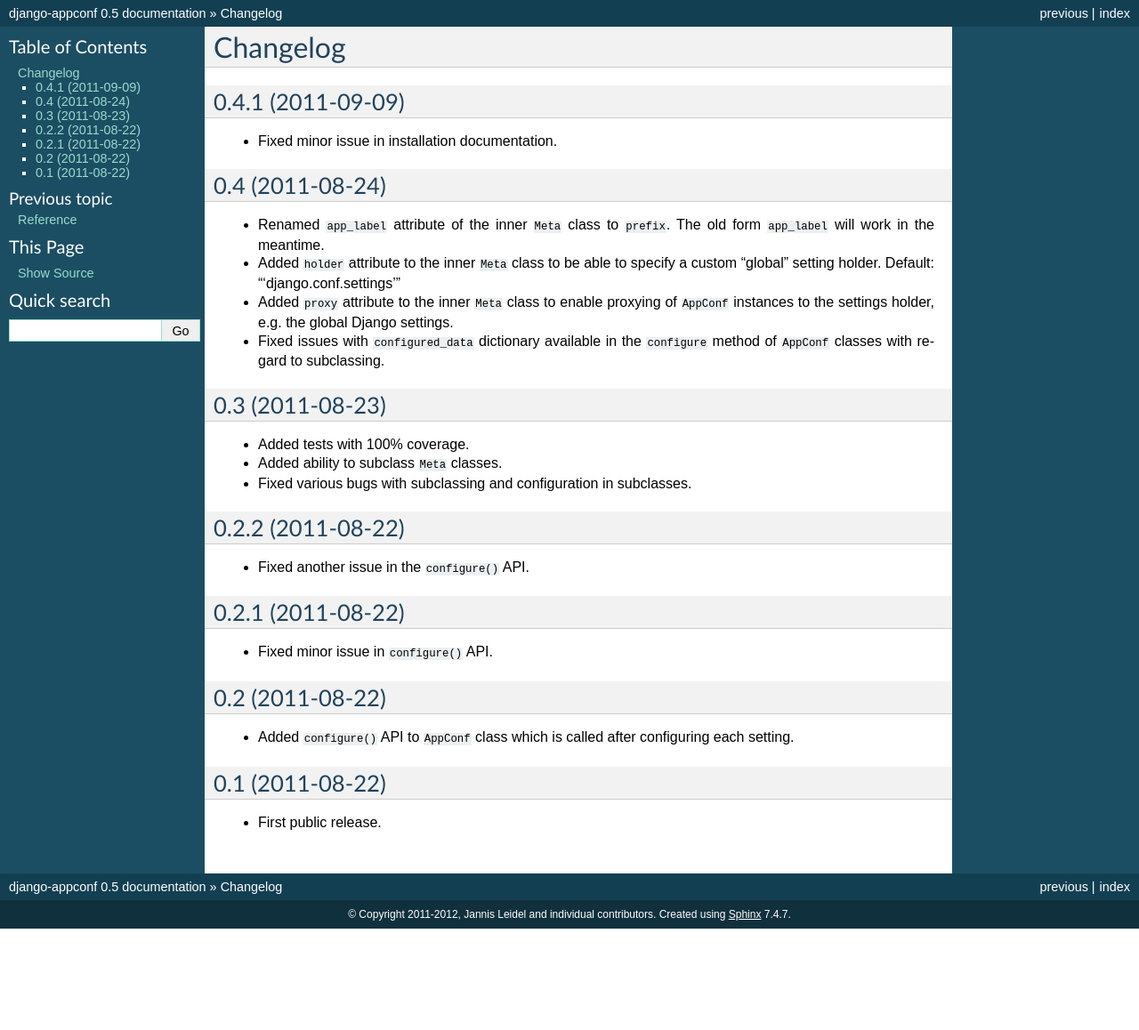
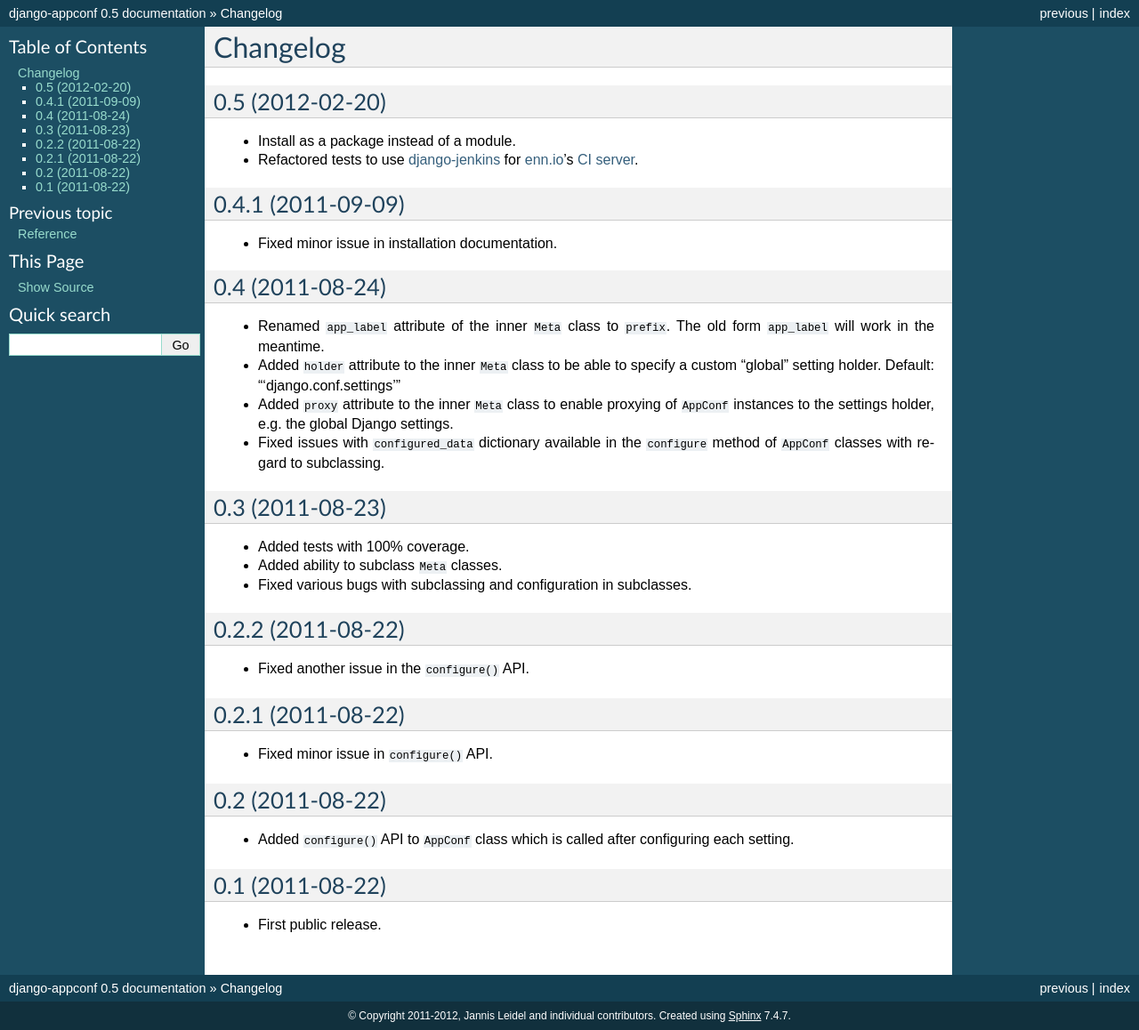
Before and after one commit to django-compressor/django-appconf, a Sphinx documentation site: the page built from docs/changelog.rst, in a window 1280 px wide. Shown: the whole page at 89% size. Built offline with Sphinx 7.4.7, drawn with Linux system fonts in a browser that asks for light colours; before the commit the page ends 1044 px from its top, so only the background shows below that.

Commit message:
Updated changelog.

```diff
--- a/docs/changelog.rst
+++ b/docs/changelog.rst
@@ -1,5 +1,16 @@
 Changelog
 =========
+
+0.5 (2012-02-20)
+----------------
+
+* Install as a package instead of a module.
+
+* Refactored tests to use `django-jenkins`_ for `enn.io`_'s `CI server`_.
+
+.. _`django-jenkins`: https://github.com/kmmbvnr/django-jenkins
+.. _`enn.io`: http://enn.io
+.. _`CI server`: https://ci.enn.io/job/django-appconf/
 
 0.4.1 (2011-09-09)
 ------------------
```
